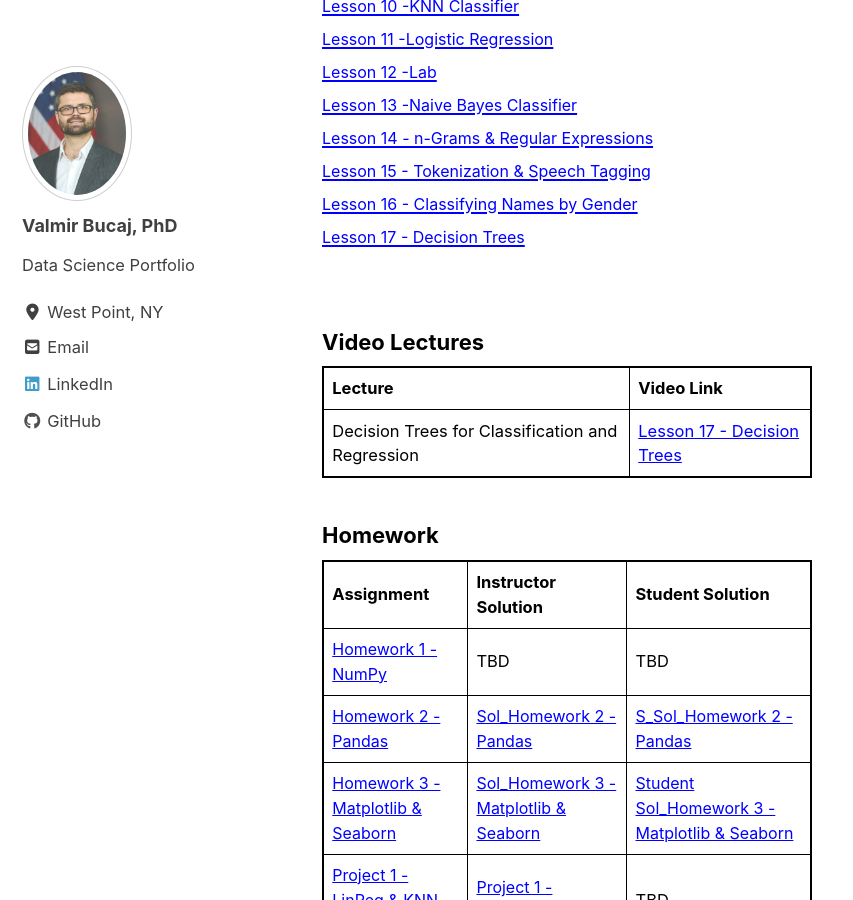
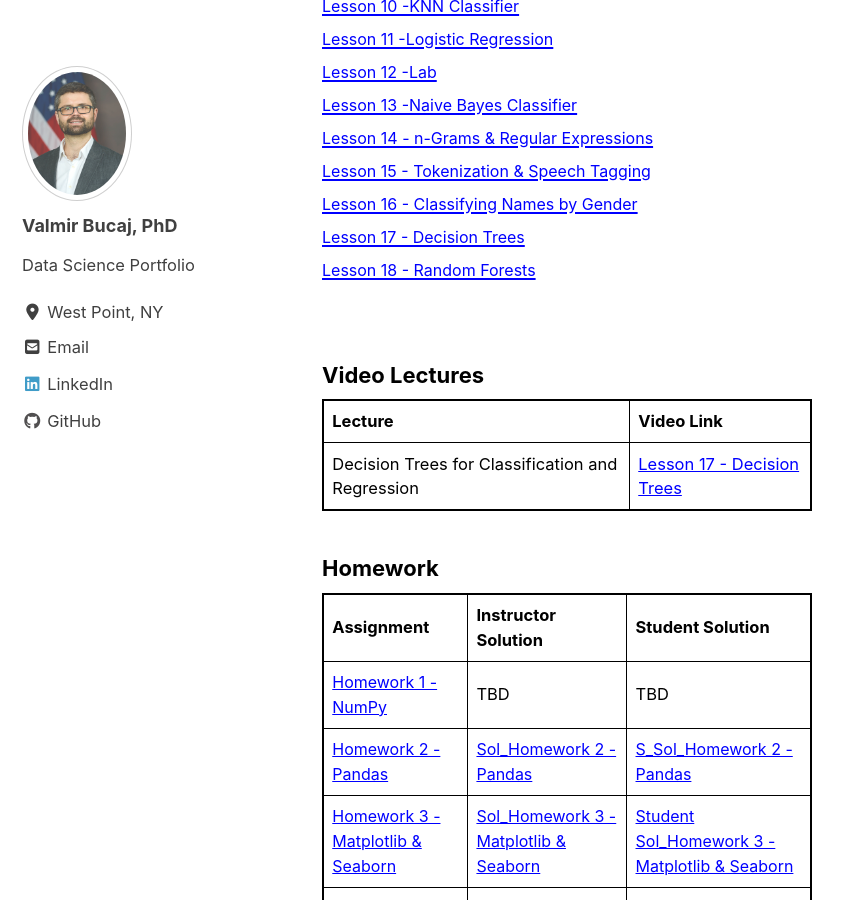
Before and after one commit to vbucaj/vbucaj.github.io, a Jekyll site: the page built from _pages/MA477.md, in a window 1280 px wide and 900 px high, scrolled down 1075 px. Shown: the whole window, without its empty margins (0-853 px from the left). Built offline with Jekyll 4.4.1, drawn with Linux system fonts in a browser that asks for light colours; cached includes are drawn as plain includes; nearby versions of some CDN libraries.

Commit message:
lesson 18

```diff
--- a/_pages/MA477.md
+++ b/_pages/MA477.md
@@ -69,6 +69,9 @@
 <br>
 <a href="https://github.com/vbucaj/lecture-notes/blob/master/MA477%20-%20Theory%20and%20Applications%20of%20Data%20Science/Lessons/Lesson%2017%20-%20Decision%20Trees%20%26%20Random%20Forests/Lesson%2017%20-%20Decision%20Trees%20and%20Random%20Forests.ipynb" target="_blank"><font size='3'>Lesson 17 - Decision Trees</font></a>
 <br>
+<a href="https://github.com/vbucaj/lecture-notes/blob/master/MA477%20-%20Theory%20and%20Applications%20of%20Data%20Science/Lessons/Lesson%2018%20-%20Random%20Forests/Lesson%2018%20-%20Random%20Forests.ipynb" target="_blank"><font size='3'>Lesson 18 - Random Forests</font></a>
+<br>
+
 </body>
 <br>
 
```
